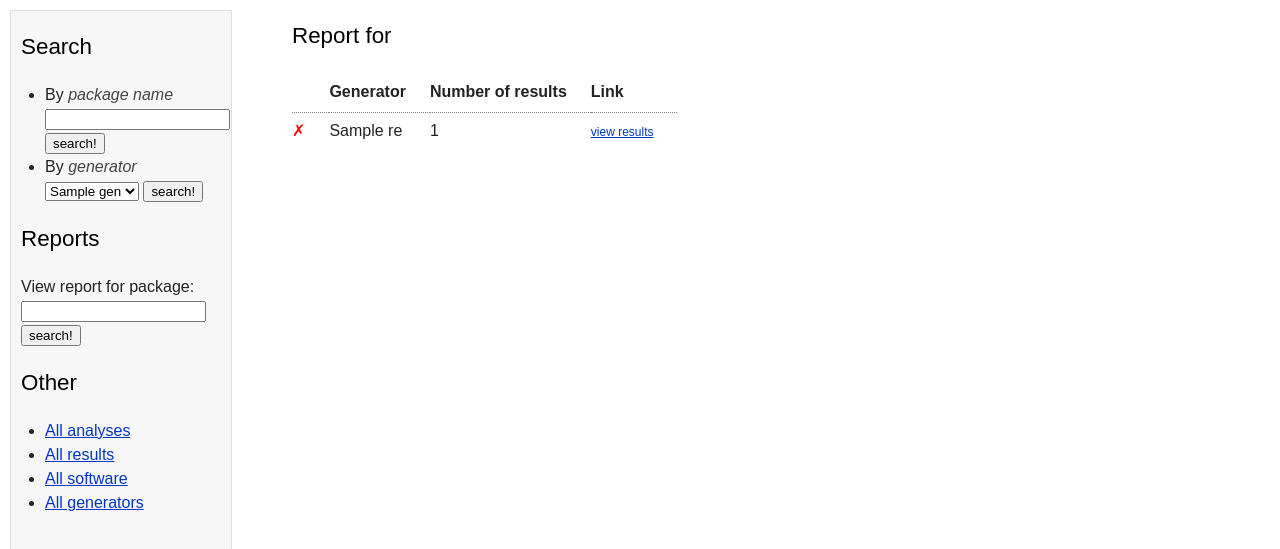
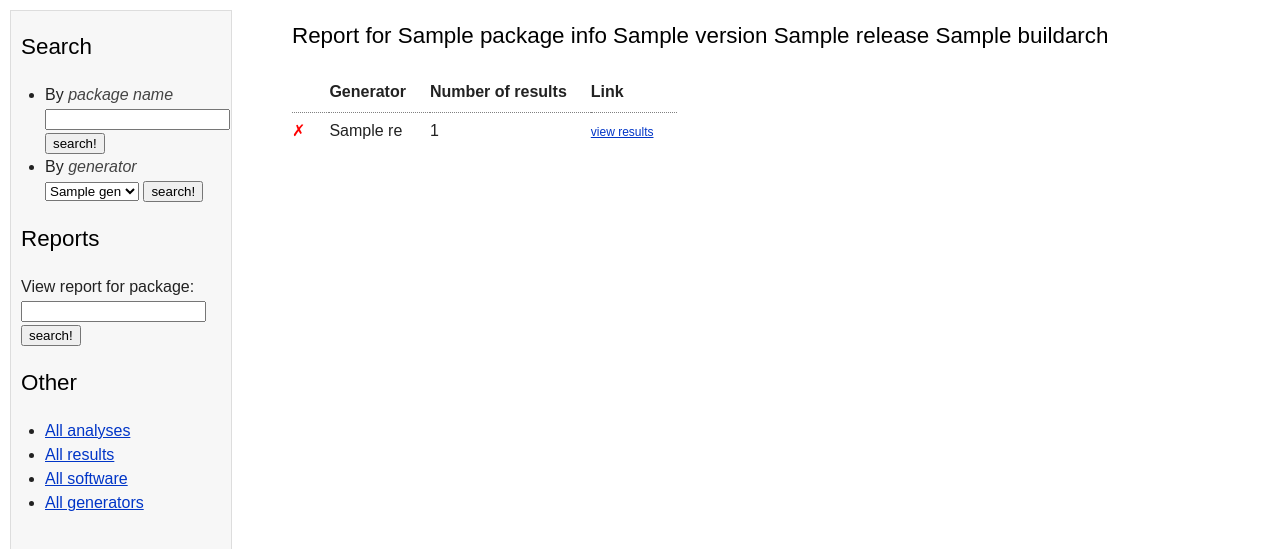
Before and after one commit to Debian/firewoes, a Flask app: template web/flask/app/firewose/templates/report.html in a window 1280 px wide. Shown: the part 82-631 px from the top of the page. Run offline with Flask 2, Linux system fonts and the light colour scheme; the template is opened without the code that fills it: most values are stand-ins (such as "Sample title", 1, 10 or a date in 2020).

Commit message:
add: name/version/release/builarch of package in report title

```diff
--- a/web/flask/app/firewose/templates/report.html
+++ b/web/flask/app/firewose/templates/report.html
@@ -6,7 +6,9 @@
 {% extends "base.html" %}
 {% import "macros.inc.html" as macros %}
 
-{% block title %}Report for {% endblock %}
+{% block title %}Report for {{ package_infos.name }} {{
+  package_infos.version }} {{ package_infos.release }} {{
+  package_infos.buildarch }}{% endblock %}
 
 {% block content %}
 
```
